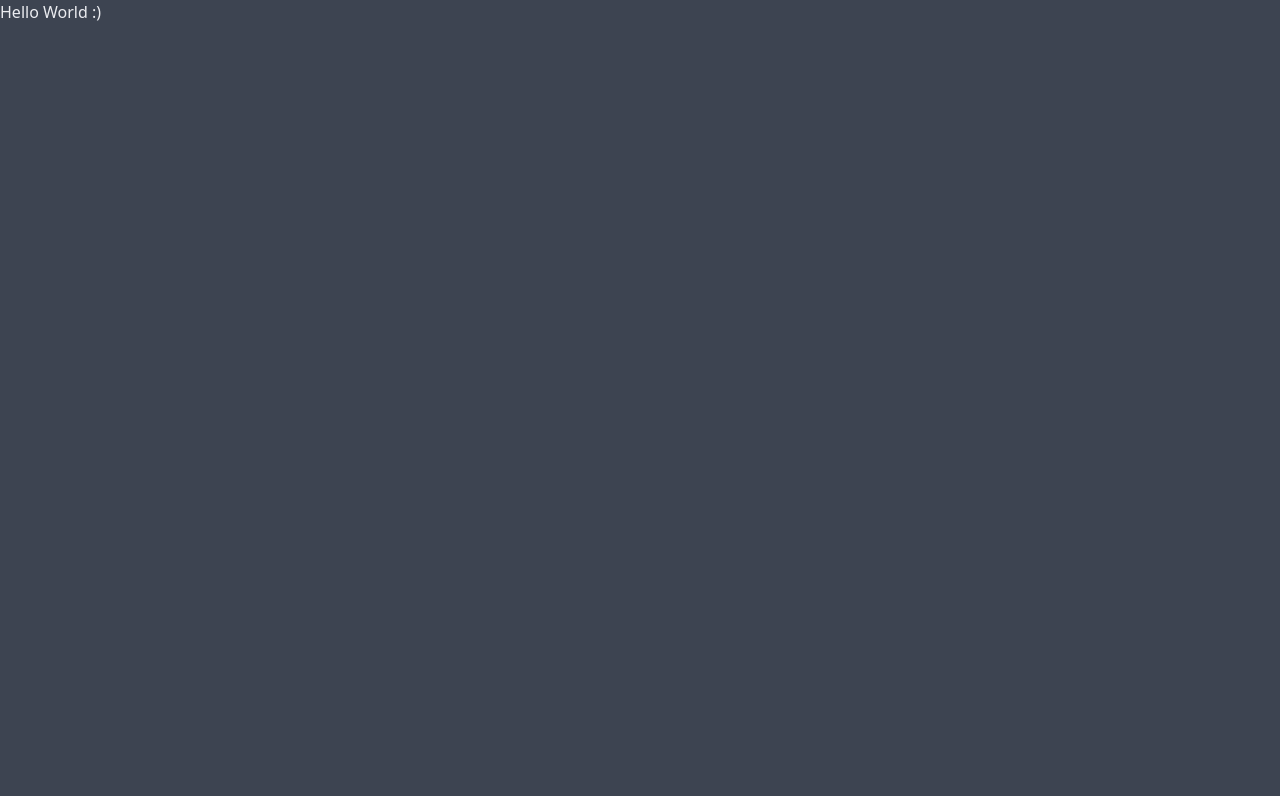
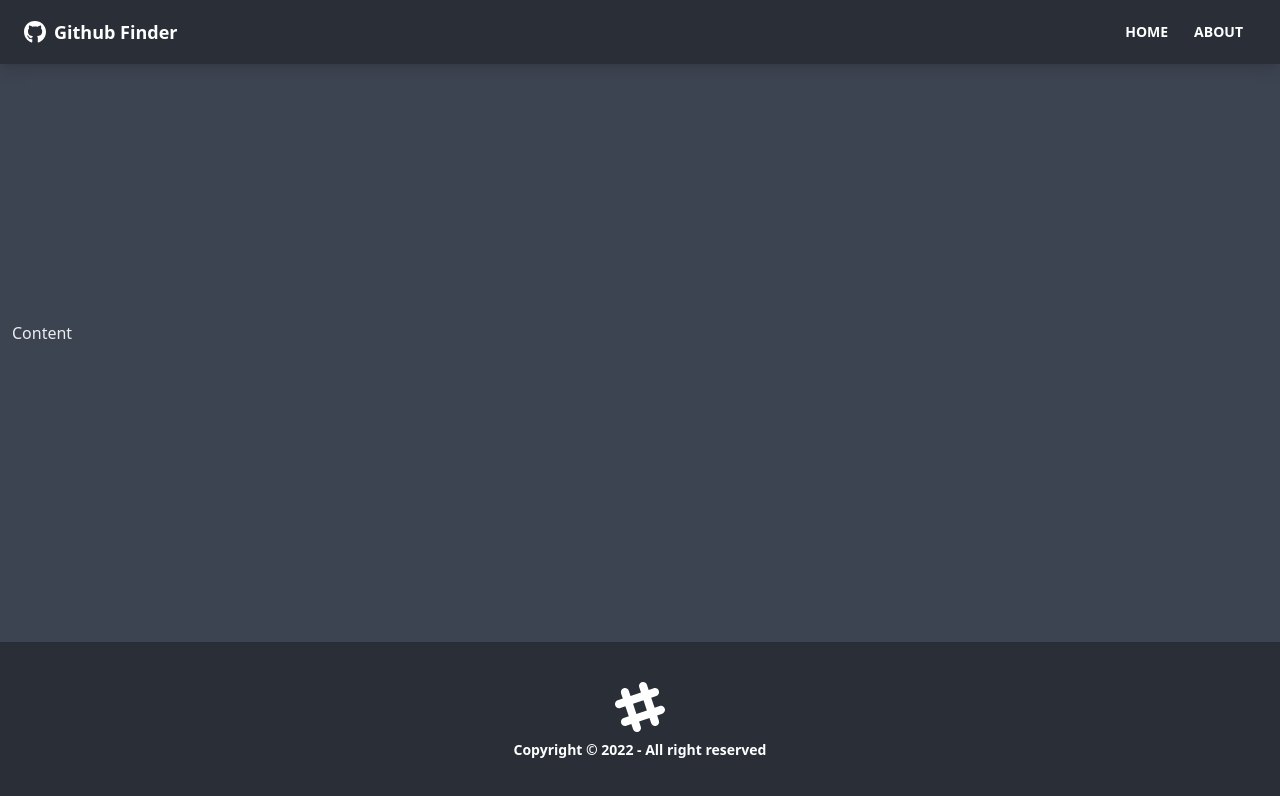
Before and after one commit to yes-im-harsh/github-finder, a React (Create React App) app: page / in a window 1280 px wide. Shown: the top 796 px of the page. Built offline with nearby package versions, Linux system fonts and the light colour scheme.

Commit message:
Navbar and Footer Component Completed

```diff
--- a/package.json
+++ b/package.json
@@ -9,6 +9,8 @@
     "daisyui": "^1.25.4",
     "react": "^17.0.2",
     "react-dom": "^17.0.2",
+    "react-icons": "^4.3.1",
+    "react-router-dom": "^6.2.1",
     "react-scripts": "5.0.0",
     "web-vitals": "^2.1.4"
   },
--- a/src/App.js
+++ b/src/App.js
@@ -1,8 +1,18 @@
+import { BrowserRouter as Router, Route } from "react-router-dom";
+import Footer from "./components/layout/Footer";
+import Navbar from "./components/layout/Navbar";
+
 function App() {
   return (
-    <div className="App">
-      <h1>Hello World :)</h1>
-    </div>
+    <Router>
+      <div className="flex flex-col justify-between h-screen">
+        <Navbar />
+
+        <main className="container mx-auto px-3 pb-12">Content</main>
+
+        <Footer />
+      </div>
+    </Router>
   );
 }
 
--- /dev/null
+++ b/src/components/layout/Footer.jsx
@@ -0,0 +1,24 @@
+import React from "react";
+
+const Footer = () => {
+  return (
+    <footer class="p-10 footer bg-neutral text-neutral-content footer-center">
+      <div>
+        <svg
+          width="50"
+          height="50"
+          viewBox="0 0 24 24"
+          xmlns="http://www.w3.org/2000/svg"
+          fill-rule="evenodd"
+          clip-rule="evenodd"
+          class="inline-block fill-current"
+        >
+          <path d="M22.672 15.226l-2.432.811.841 2.515c.33 1.019-.209 2.127-1.23 2.456-1.15.325-2.148-.321-2.463-1.226l-.84-2.518-5.013 1.677.84 2.517c.391 1.203-.434 2.542-1.831 2.542-.88 0-1.601-.564-1.86-1.314l-.842-2.516-2.431.809c-1.135.328-2.145-.317-2.463-1.229-.329-1.018.211-2.127 1.231-2.456l2.432-.809-1.621-4.823-2.432.808c-1.355.384-2.558-.59-2.558-1.839 0-.817.509-1.582 1.327-1.846l2.433-.809-.842-2.515c-.33-1.02.211-2.129 1.232-2.458 1.02-.329 2.13.209 2.461 1.229l.842 2.515 5.011-1.677-.839-2.517c-.403-1.238.484-2.553 1.843-2.553.819 0 1.585.509 1.85 1.326l.841 2.517 2.431-.81c1.02-.33 2.131.211 2.461 1.229.332 1.018-.21 2.126-1.23 2.456l-2.433.809 1.622 4.823 2.433-.809c1.242-.401 2.557.484 2.557 1.838 0 .819-.51 1.583-1.328 1.847m-8.992-6.428l-5.01 1.675 1.619 4.828 5.011-1.674-1.62-4.829z"></path>
+        </svg>
+        <p class="font-bold">Copyright &copy; 2022 - All right reserved</p>
+      </div>
+    </footer>
+  );
+};
+
+export default Footer;
--- /dev/null
+++ b/src/components/layout/Navbar.jsx
@@ -0,0 +1,39 @@
+import React from "react";
+import { FaGithub } from "react-icons/fa";
+import PropTypes from "prop-types";
+import { Link } from "react-router-dom";
+
+const Navbar = ({ title }) => {
+  return (
+    <nav className="navbar mb-2 shadow-lg bg-neutral text-neutral-content">
+      <div className="container mx-auto">
+        <div className="flex-none px-2 mx-2">
+          <FaGithub className="inline pr-2 text-3xl" />
+          <Link to="/" className="text-lg font-bold align-middle">
+            {title}
+          </Link>
+        </div>
+        <div class="flex-1 px-2 mx-2">
+          <div className="flex justify-end">
+            <Link to="/" className="btn btn-ghost btn-sm rounded-btn">
+              Home
+            </Link>
+            <Link to="/about" className="btn btn-ghost btn-sm rounded-btn">
+              About
+            </Link>
+          </div>
+        </div>
+      </div>
+    </nav>
+  );
+};
+
+Navbar.defaultProps = {
+  title: "Github Finder",
+};
+
+Navbar.propTypes = {
+  title: PropTypes.string,
+};
+
+export default Navbar;
```
Also changed, not shown: 1 other file (tests, documents, lock files or other folders).
